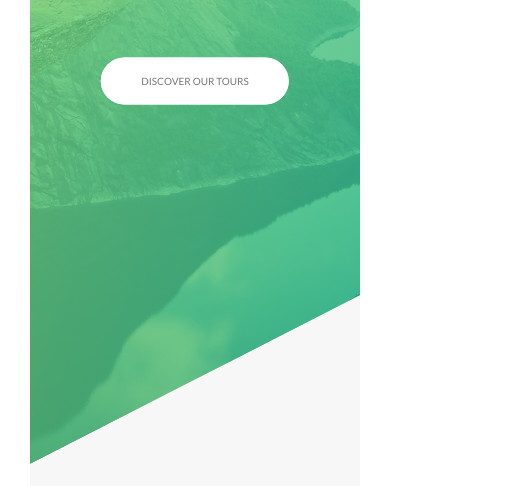
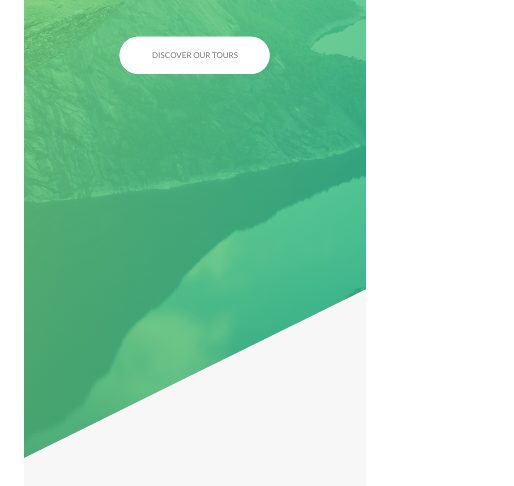
Before and after one commit to lando1234/natour, a website: page index.html in a window 390 px wide. Shown: the part 368-854 px from the top of the page, 514 px wide, since content can reach past the window. Drawn offline with Linux system fonts and the light colour scheme.

Commit message:
agregado media query manager

```diff
--- a/sass/abstract/_mixins.scss
+++ b/sass/abstract/_mixins.scss
@@ -12,3 +12,29 @@
     left:50%;
     transform: translate(-50%,-50%);
 }
+
+/*
+BREAKPOINTS
+    600 px phone 37.5em en el defa  ult de 16 px
+    900 px tablet portrait
+    1200 px tablet landscape
+    1800 px big screen
+*/
+
+@mixin respond($breakpoint) {
+    @if $breakpoint == phone {
+        @media (max-width: 37.5em) { @content };
+    }
+
+    @if $breakpoint == tab-port {
+        @media (max-width: 56.25em) { @content };
+    }
+
+    @if $breakpoint == tab-land {
+        @media (max-width: 75em) { @content };
+    }
+
+    @if $breakpoint == big-desk {
+        @media (min-width: 112.5em) { @content };
+    }
+}
--- a/sass/base/_base.scss
+++ b/sass/base/_base.scss
@@ -10,7 +10,21 @@ html {
     /* es el equivalente en el default del browser de 10px ( el default es 16 )
         para que sea todo responsive en cuanto a los tamaños con rem
     */
-    font-size: 62.5%;
+    font-size: 62.5%; // 10px
+
+
+    @include respond(tab-land){
+        font-size: 56.25%; // 9px
+    }
+
+    @include respond(tab-port){
+        font-size: 50%; // 8px
+    }
+
+    @include respond(big-desk){
+        font-size: 75%; //12px
+    }
+
 }
 
 body {
```
Also changed, not shown: css/style.css.
